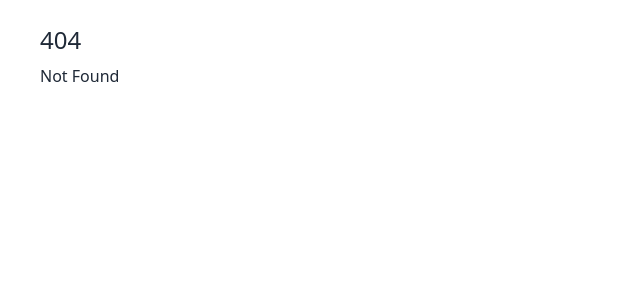
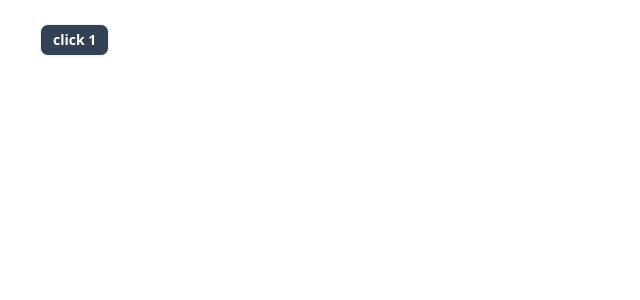
Before and after one commit to joaquimnetocel/sveltekitSvelte5, a SvelteKit app: page /let_directive in a window 1280 px wide. Before the commit this address had no page. Shown: the top 300 px of the page, without its empty margins (0-640 px from the left). Built offline with nearby package versions, Linux system fonts and the light colour scheme.

Commit message:
LET DIRECTIVE

```diff
--- /dev/null
+++ b/src/routes/let_directive/+page.svelte
@@ -0,0 +1,10 @@
+<!-- consumer -->
+<script>
+	import Button from './button.svelte';
+</script>
+
+<Button>
+	{#snippet children(prop)}
+		click {prop}
+	{/snippet}
+</Button>
--- /dev/null
+++ b/src/routes/let_directive/button.svelte
@@ -0,0 +1,16 @@
+<!-- provider -->
+<script lang="ts">
+	import type { Snippet } from 'svelte';
+
+	let stateCounter = $state<number>(1);
+
+	let {
+		children,
+	}: {
+		children: Snippet<[number]>;
+	} = $props();
+</script>
+
+<button onclick={() => (stateCounter = stateCounter + 1)}>
+	{@render children(stateCounter)}
+</button>
```
